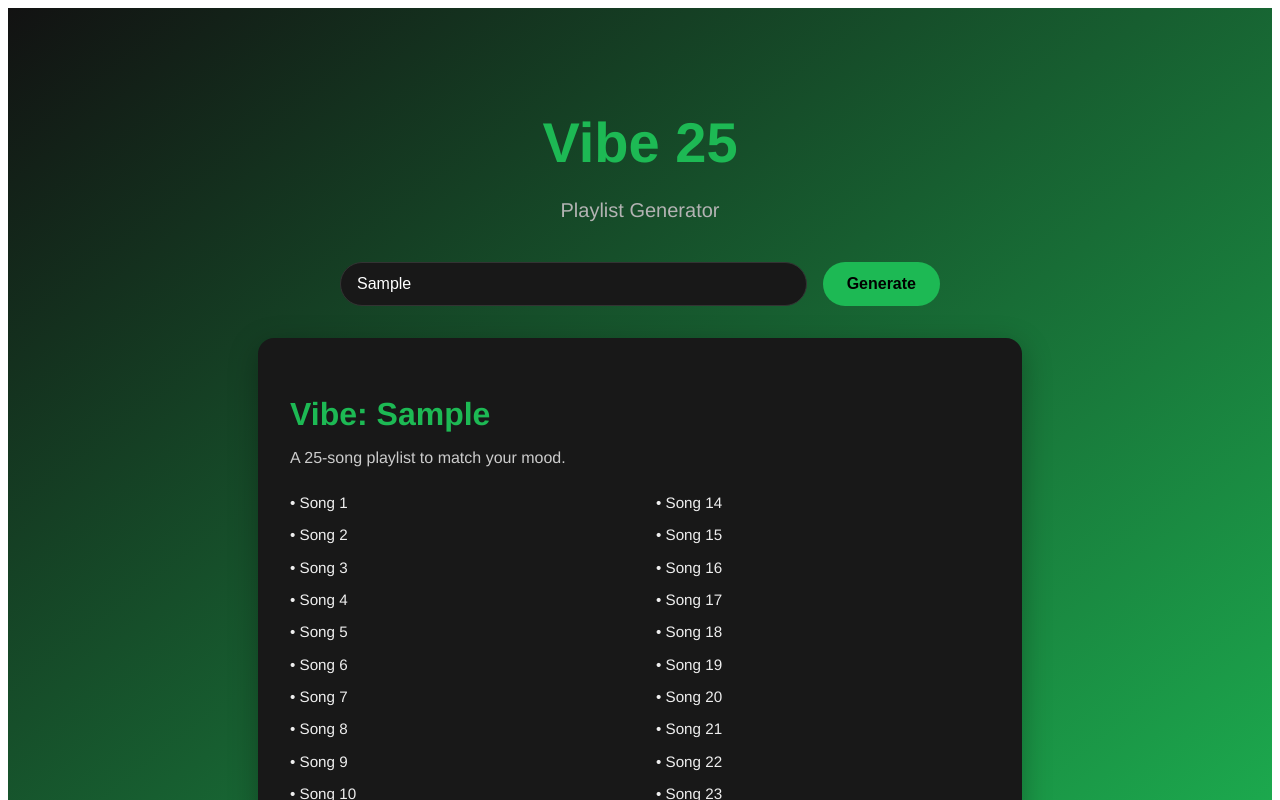
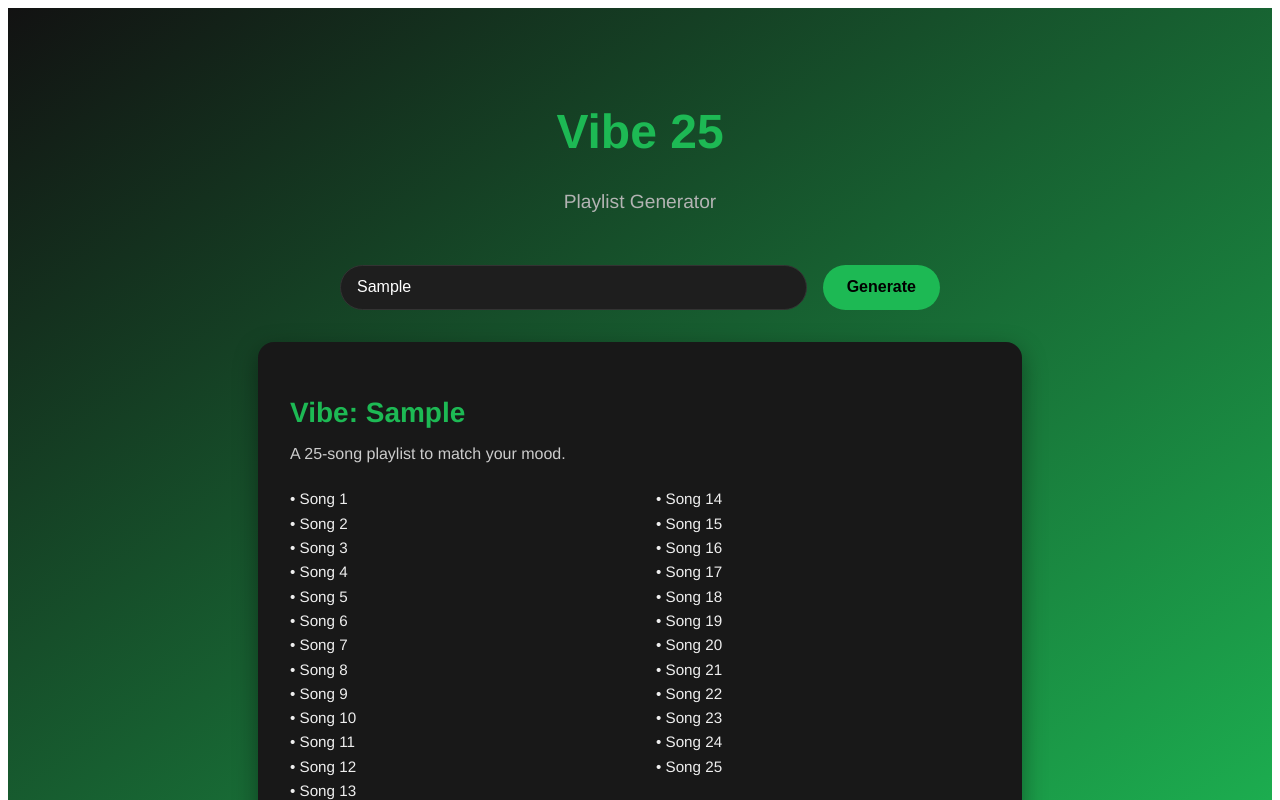
Before and after one commit to vazfo/vibe25, a React (Vite) app: page / in a window 1280 px wide. Both pictures are taken after typing "Sample" into the empty fields and a click on the button "Generate". Shown: the top 800 px of the page. Built offline with nearby package versions, Linux system fonts and the light colour scheme.

Commit message:
Update VibePlaylist.jsx

```diff
--- a/src/VibePlaylist.jsx
+++ b/src/VibePlaylist.jsx
@@ -14,74 +14,66 @@ export default function VibePlaylist() {
 
   return (
     <div style={{
-      background: "linear-gradient(to bottom right, #121212, #1db954)",
+      background: "linear-gradient(145deg, #121212, #1db954)",
       color: "#fff",
       fontFamily: "'Circular', 'Helvetica Neue', sans-serif",
-      padding: "4rem 2rem",
+      padding: "4rem 1.5rem",
       minHeight: "100vh",
       display: "flex",
       flexDirection: "column",
-      alignItems: "center"
+      alignItems: "center",
+      justifyContent: "flex-start",
+      gap: "2rem",
+      transition: "all 0.3s ease-in-out"
     }}>
-      <h1 style={{
-        fontSize: "3.5rem",
-        color: "#1db954",
-        marginBottom: "0.25rem",
-        fontWeight: "700"
-      }}>
-        Vibe 25
-      </h1>
-      <p style={{
-        fontSize: "1.25rem",
-        color: "#b3b3b3",
-        marginBottom: "2.5rem"
-      }}>
-        Playlist Generator
-      </p>
+      <div style={{ textAlign: "center" }}>
+        <h1 style={{ fontSize: "3rem", color: "#1db954", fontWeight: 700 }}>Vibe 25</h1>
+        <p style={{ fontSize: "1.2rem", color: "#b3b3b3" }}>Playlist Generator</p>
+      </div>
 
       <div style={{
         display: "flex",
         flexWrap: "wrap",
+        justifyContent: "center",
         gap: "1rem",
-        marginBottom: "2rem",
         width: "100%",
         maxWidth: "600px"
       }}>
         <input
           type="text"
-          placeholder="Enter a mood, theme, or vibe..."
+          placeholder="Type a mood, theme, or vibe..."
           value={vibe}
           onChange={(e) => setVibe(e.target.value)}
           style={{
             flex: 1,
-            padding: "0.75rem 1rem",
+            padding: "0.8rem 1rem",
             fontSize: "1rem",
-            borderRadius: "30px",
+            borderRadius: "50px",
             border: "1px solid #333",
-            backgroundColor: "#181818",
+            backgroundColor: "#1e1e1e",
             color: "#fff",
             outline: "none",
-            transition: "all 0.2s ease-in-out",
+            transition: "0.3s ease",
             boxShadow: "0 0 0 0 rgba(29,185,84, 0)"
           }}
-          onFocus={(e) => e.target.style.boxShadow = "0 0 0 3px rgba(29,185,84, 0.6)"}
+          onFocus={(e) => e.target.style.boxShadow = "0 0 0 3px rgba(29,185,84, 0.4)"}
           onBlur={(e) => e.target.style.boxShadow = "0 0 0 0 rgba(29,185,84, 0)"}
         />
         <button
           onClick={handleGenerate}
           style={{
-            padding: "0.75rem 1.5rem",
+            padding: "0.8rem 1.5rem",
             fontSize: "1rem",
             background: "#1db954",
-            color: "#000",
+            color: "black",
             border: "none",
-            borderRadius: "30px",
+            borderRadius: "50px",
             cursor: "pointer",
-            fontWeight: "bold",
-            transition: "background 0.3s ease"
+            fontWeight: 600,
+            transition: "0.3s ease"
           }}
-          onMouseOver={(e) => e.target.style.background = "#1ed760"}
-          onMouseOut={(e) => e.target.style.background = "#1db954"}
+          onMouseEnter={(e) => e.target.style.background = "#1ed760"}
+          onMouseLeave={(e) => e.target.style.background = "#1db954"}
         >
           Generate
         </button>
@@ -89,24 +81,25 @@ export default function VibePlaylist() {
 
       {playlist && (
         <div style={{
-          background: "#181818",
+          backgroundColor: "#181818",
+          padding: "2rem",
           borderRadius: "16px",
-          padding: "2rem",
           width: "100%",
           maxWidth: "700px",
-          boxShadow: "0 8px 30px rgba(0, 0, 0, 0.3)"
+          boxShadow: "0 8px 24px rgba(0,0,0,0.4)",
+          transition: "all 0.3s ease"
         }}>
-          <h2 style={{ color: "#1db954", fontSize: "2rem", marginBottom: "0.5rem" }}>{playlist.title}</h2>
-          <p style={{ color: "#ccc", marginBottom: "1.5rem", fontSize: "1rem" }}>{playlist.description}</p>
+          <h2 style={{ fontSize: "1.75rem", color: "#1db954", marginBottom: "0.5rem" }}>{playlist.title}</h2>
+          <p style={{ color: "#ccc", marginBottom: "1.5rem" }}>{playlist.description}</p>
           <div style={{
             columns: 2,
             gap: "2rem",
             color: "#eee",
             fontSize: "0.95rem",
-            lineHeight: "1.6"
+            lineHeight: 1.6
           }}>
             {playlist.songs.map((song, i) => (
-              <div key={i} style={{ marginBottom: "0.5rem" }}>• {song}</div>
+              <div key={i}>• {song}</div>
             ))}
           </div>
         </div>
```
